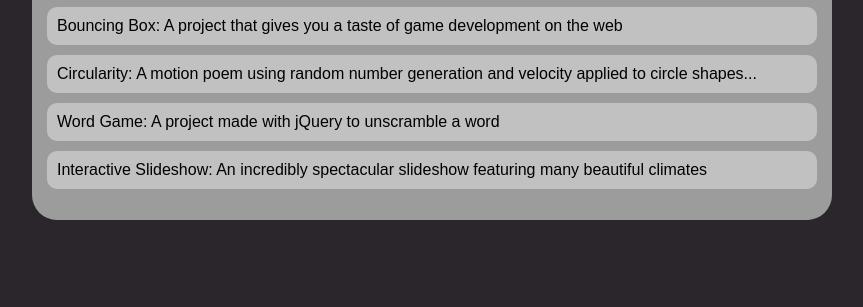
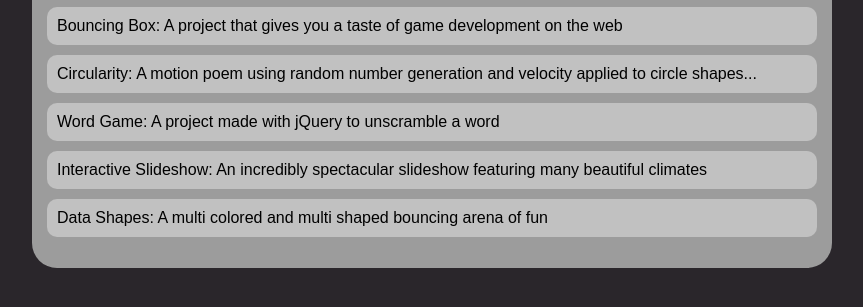
Before and after one commit to Skyler-Haab1/SkylerHaab.github.io, a plain HTML site: page portfolio.html in a window 1280 px wide. Shown: the part 223-530 px from the top of the page, without its empty margins (208-1071 px from the left). Drawn offline with Linux system fonts and the light colour scheme.

Commit message:
add portfolio.html file

```diff
--- a/portfolio.html
+++ b/portfolio.html
@@ -26,6 +26,7 @@
           <li><a href="projects/circularity/">Circularity: A motion poem using random number generation and velocity applied to circle shapes...</a></li>
           <li><a href="https://www.khanacademy.org/computer-programming/skylers-sick-spectacular-satisfying-superb-superior-word-game/5549275200929792">Word Game: A project made with jQuery to unscramble a word</a></li>
           <li><a href="https://www.khanacademy.org/computer-programming/spin-off-of-project-interactive-slideshow/4788021024833536">Interactive Slideshow: An incredibly spectacular slideshow featuring many beautiful climates</a></li>
+          <li><a href="asd-projects/data-shapes/">Data Shapes: A multi colored and multi shaped bouncing arena of fun</a></li>
         </ul>
     </div>
 </main>
```
